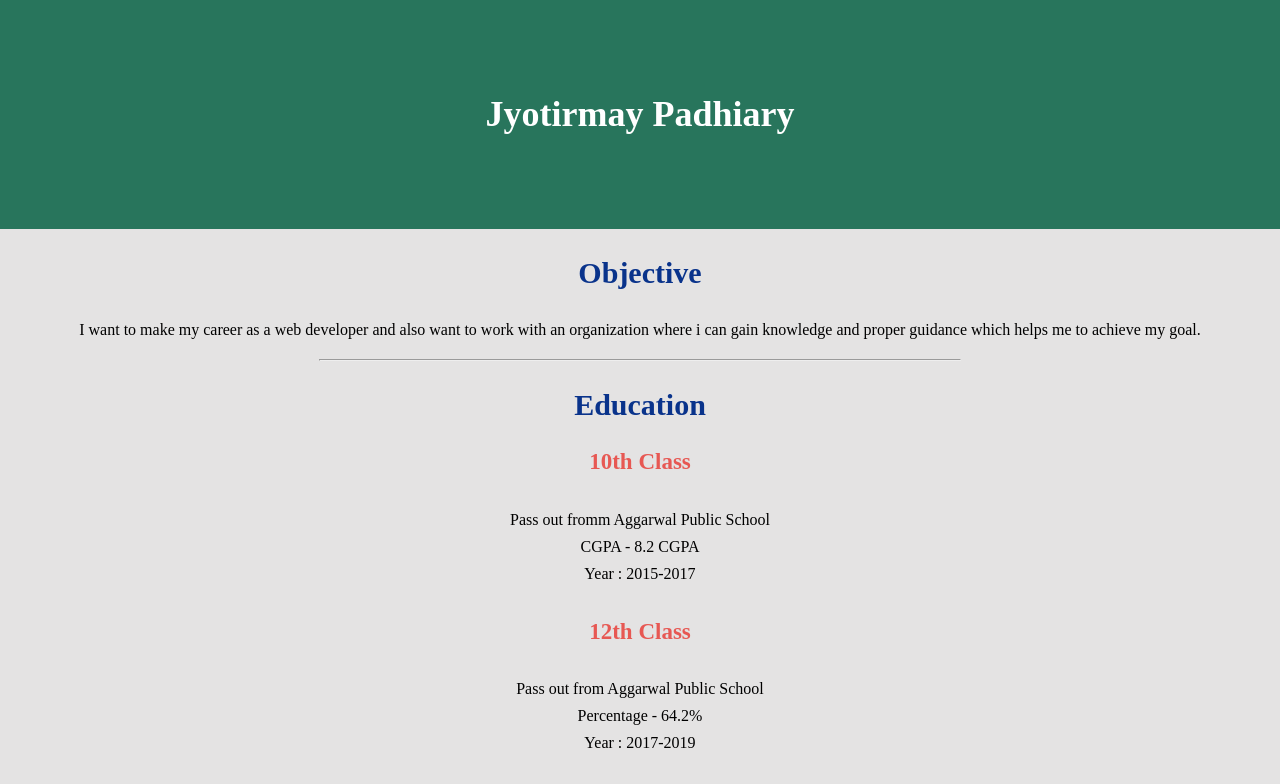
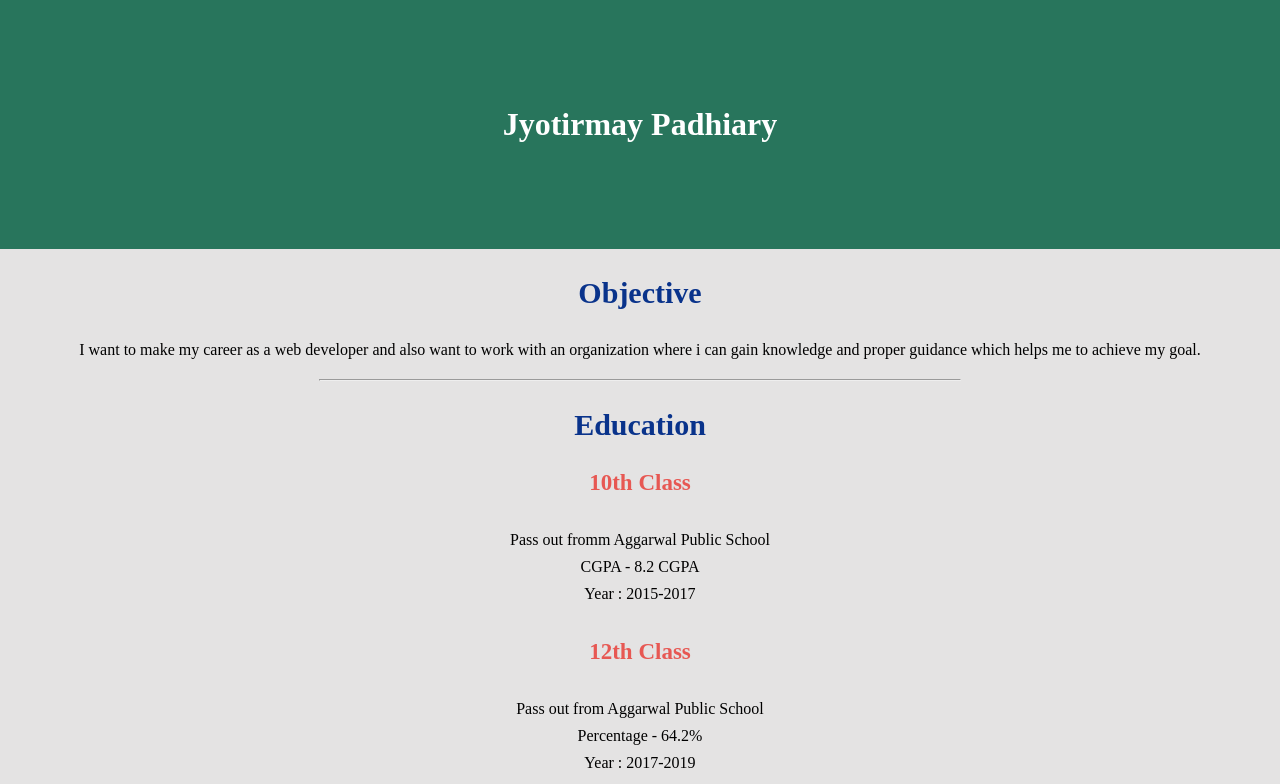
Before and after one commit to Jyotirmay231/cv-resume, a plain HTML site: page index.html in a window 1280 px wide. Shown: the top 784 px of the page. Drawn offline with Linux system fonts and the light colour scheme.

Commit message:
Update index.html

```diff
--- a/index.html
+++ b/index.html
@@ -27,8 +27,8 @@
             background-color: rgb(40, 117, 92);
             color: white;
             text-align: center;
-            padding: 6%;
-            font-size: 18px;
+            padding: 7%;
+            font-size: 16px;
         }
 
         .main h3 {
@@ -51,6 +51,7 @@
         .main li{
             font-size: 16px;
             padding: 0;
+            text-decoration: none;
 
         }
         .footer{
```
